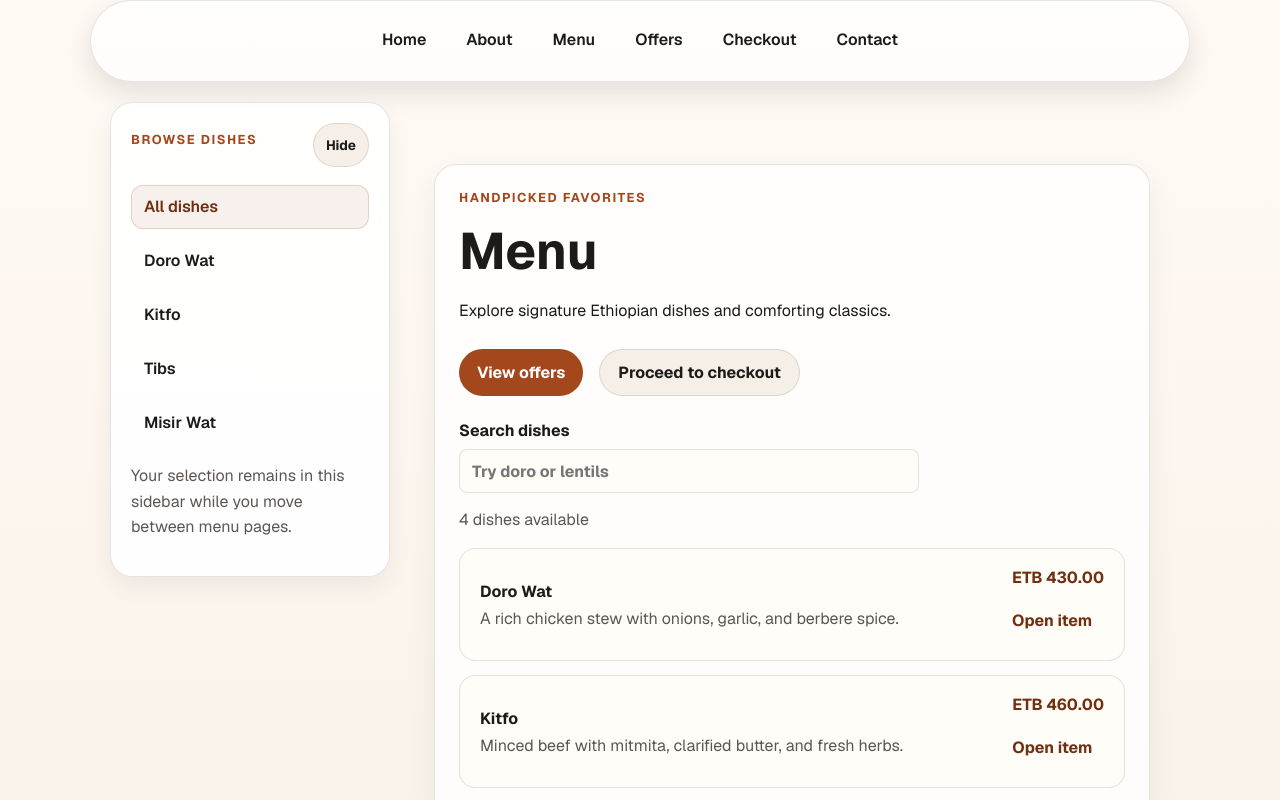
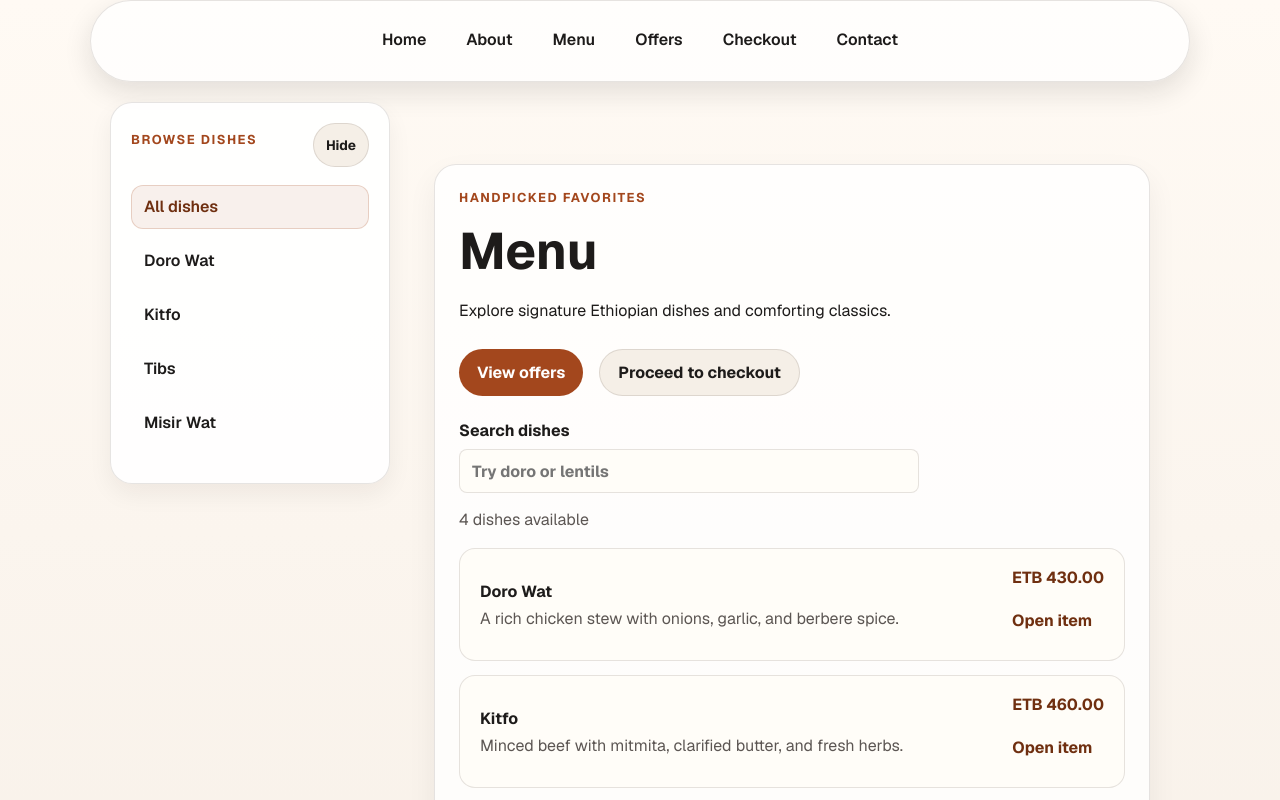
Before and after one commit to natanaba8/addis-eats-next, a Next.js app: page /menu in a window 1280 px wide. Shown: the top 800 px of the page. Built offline with nearby package versions, Linux system fonts and the light colour scheme; no server answers.

Commit message:
text error fix

```diff
--- a/app/menu/components/MenuSidebar.js
+++ b/app/menu/components/MenuSidebar.js
@@ -53,9 +53,7 @@ export default function MenuSidebar() {
       </nav>
 
       {isExpanded ? (
-        <p className="sidebar-note">
-          Your selection remains in this sidebar while you move between menu pages.
-        </p>
+        <p className="sidebar-note"></p>
       ) : null}
     </div>
   );
```
